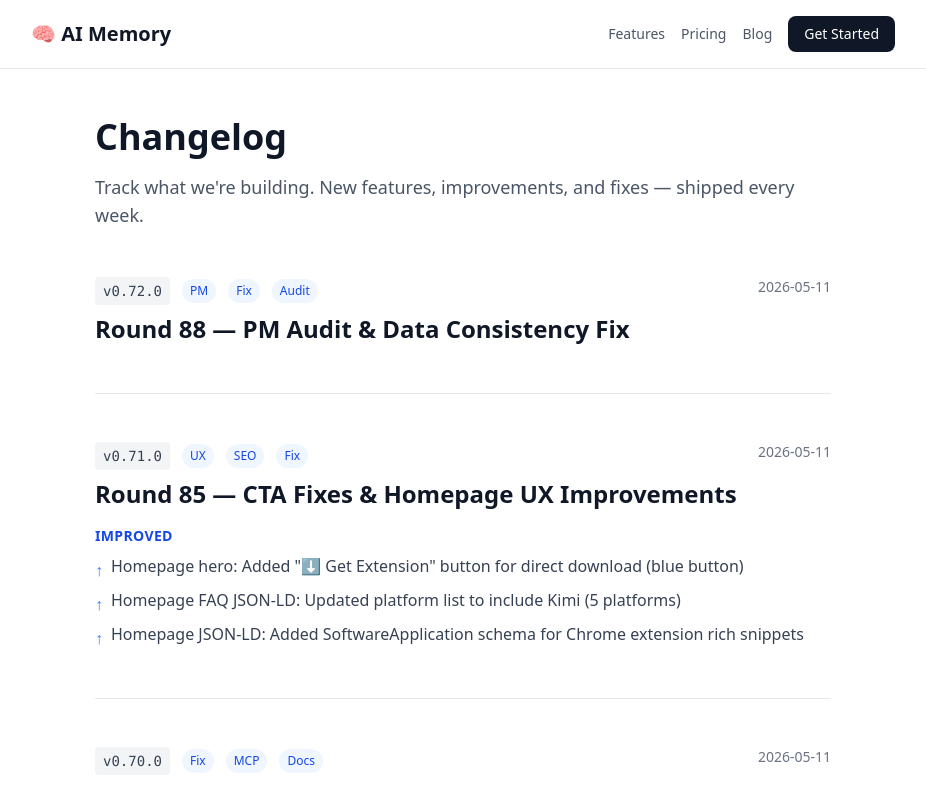
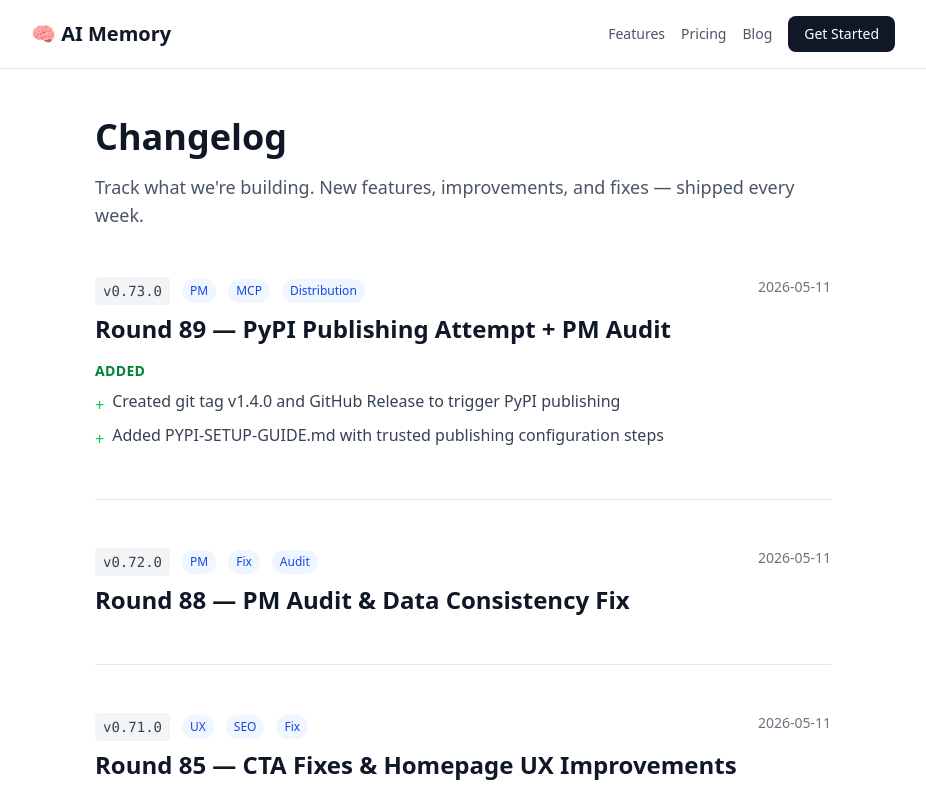
Before and after one commit to jingchang0623-crypto/aimemory, a Next.js app: page /changelog in a window 1280 px wide. Shown: the top 788 px of the page, without its empty margins (177-1103 px from the left). Built offline with nearby package versions, Linux system fonts and the light colour scheme.

Commit message:
feat: Round 89 - PyPI publishing attempt + PM audit (v0.73.0)

```diff
--- a/src/app/changelog/page.tsx
+++ b/src/app/changelog/page.tsx
@@ -18,6 +18,24 @@ export const metadata: Metadata = {
 
 const releases = [
     {
+    version: 'v0.73.0',
+    date: '2026-05-11',
+    title: 'Round 89 — PyPI Publishing Attempt + PM Audit',
+    tags: ['PM', 'MCP', 'Distribution'],
+    changes: {
+      added: [
+        'Created git tag v1.4.0 and GitHub Release to trigger PyPI publishing',
+        'Added PYPI-SETUP-GUIDE.md with trusted publishing configuration steps',
+      ],
+      noted: [
+        'PyPI publishing workflow triggered but failed: trusted publisher not configured on PyPI',
+        'Error: "invalid-publisher: valid token, but no corresponding publisher"',
+        'Action needed: Configure trusted publisher at pypi.org/manage/account/publishing/',
+        'MCP Server v1.4.0 package built and ready in dist/ (11.9KB wheel + 10KB tar.gz)',
+      ],
+    },
+  },
+  {
     version: 'v0.72.0',
     date: '2026-05-11',
     title: 'Round 88 — PM Audit & Data Consistency Fix',
--- a/src/app/pricing/page.tsx
+++ b/src/app/pricing/page.tsx
@@ -58,7 +58,7 @@ export default function PricingPage() {
               </li>
               <li className="flex items-start">
                 <span className="text-green-500 mr-2 mt-1">✓</span>
-                <span>Memory Injection — inject context into ChatGPT, Claude, Gemini, DeepSeek, Kimi</span>
+                <span>Memory Injection — inject context into ChatGPT, Claude, DeepSeek, Gemini</span>
               </li>
               <li className="flex items-start">
                 <span className="text-green-500 mr-2 mt-1">✓</span>
```
Also changed, not shown: 1 other file (tests, documents, lock files or other folders).
